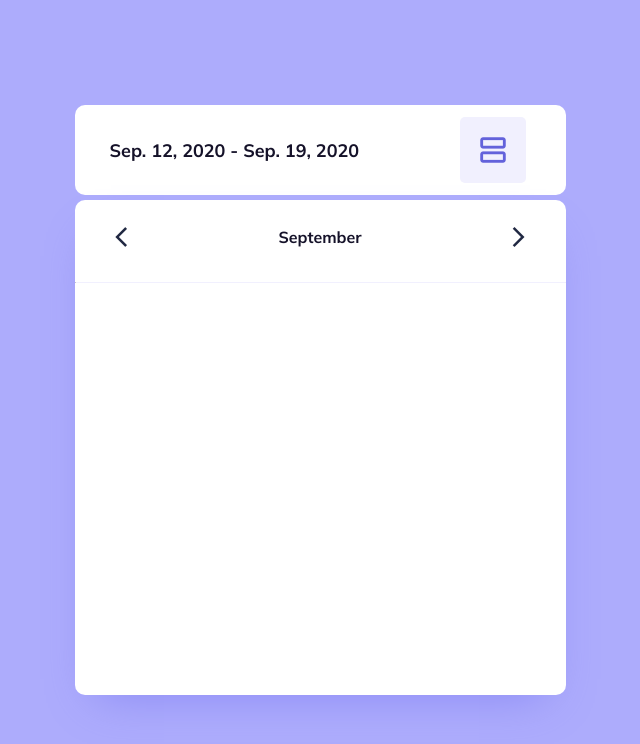
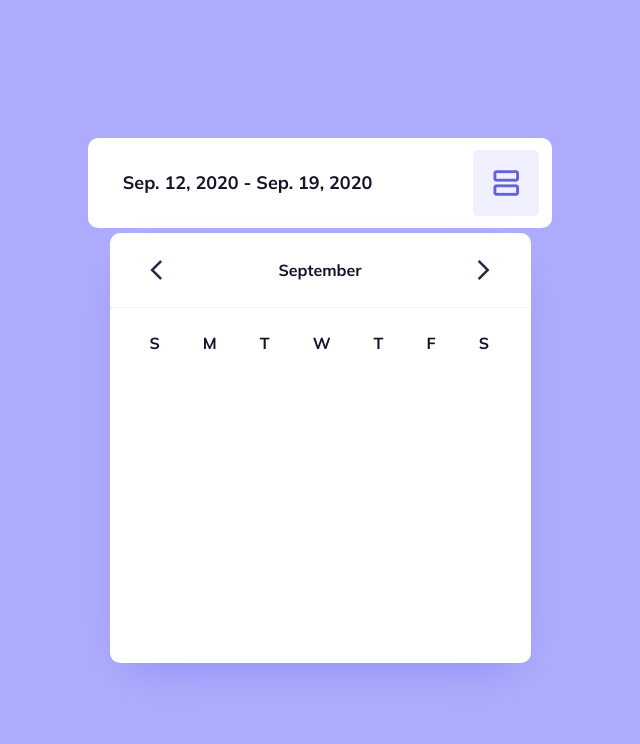
Before and after one commit to radualex/date-picker, a Vue app: page / in a window 1280 px wide. Shown: the top 744 px of the page, without its empty margins (320-960 px from the left). Built offline with nearby package versions, Linux system fonts and the light colour scheme.

Commit message:
day of the week added

```diff
--- a/src/components/Card.vue
+++ b/src/components/Card.vue
@@ -25,6 +25,7 @@ export default {
 .container {
   display: flex;
   flex-direction: column;
+  align-items: center;
 }
 
 .container .header {
--- a/src/components/DatePicker.vue
+++ b/src/components/DatePicker.vue
@@ -6,7 +6,18 @@
       <i class="material-icons-outlined">arrow_forward_ios</i>
     </div>
     <hr class="dp-separator" />
-    <div class="dp-body"></div>
+    <div class="dp-body">
+      <div class="dp-body-header">
+        <div
+          v-for="(dayAbrv, index) in daysAbrvMap"
+          :key="`dayAbrv - ${index}`"
+          class="dp-day-abrv"
+        >
+          {{ dayAbrv }}
+        </div>
+      </div>
+      <div class="dp-body-body"></div>
+    </div>
   </div>
 </template>
 
@@ -14,6 +25,11 @@
 export default {
   name: "DatePicker",
   props: {},
+  data() {
+    return {
+      daysAbrvMap: ["S", "M", "T", "W", "T", "F", "S"],
+    };
+  },
 };
 </script>
 
@@ -22,8 +38,8 @@ export default {
 .container-dp {
   display: flex;
   flex-direction: column;
-  width: 421px;
-  height: 430px;
+  width: 351px;
+  height: 365px;
   background: #FFFFFF;
   box-shadow: 0px 20px 45px -20px #8A89F4;
   border-radius: 10px;
@@ -50,13 +66,42 @@ export default {
 .container-dp .dp-header .material-icons-outlined {
   font-size: 24px;
   color: #202842;
+  user-select: none;
+}
+
+.container-dp .dp-header .material-icons-outlined:hover {
+  cursor: pointer;
+  opacity: 0.8;
+}
+
+.container-dp .dp-header .material-icons-outlined:active {
+  opacity: 0.6;
 }
 
 .container-dp .dp-separator {
-  width: 421px;
+  width: 351px;
   border-top: 1px solid #F1F0FE;
   border-bottom: 0;
   margin-left: -35px;
   padding-right: 68px;
+  margin-top: 0;
+  margin-bottom: 0;
+}
+
+.container-dp .dp-body {
+  margin: 25px 0 0 0;
+}
+
+.container-dp .dp-body .dp-body-header {
+  display: flex;
+  gap: 43px;
+  margin: 0 0 0 5px;
+}
+.container-dp .dp-body .dp-body-header .dp-day-abrv {
+  font-weight: bold;
+  font-size: 16px;
+  line-height: 20px;
+
+  color: #151229;
 }
 </style>
```
